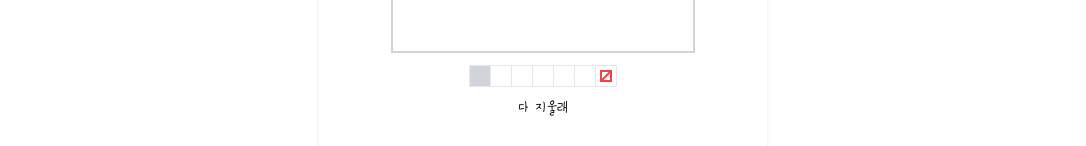
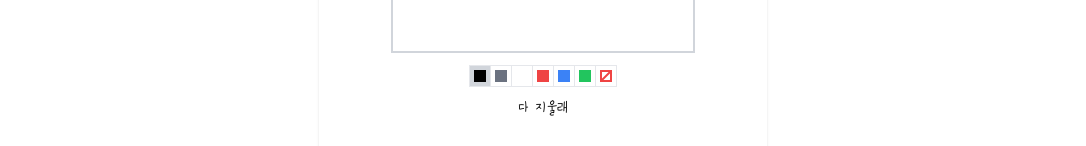
Before and after one commit to LeeSeungjae00/modoo-diary, a Next.js app: page /write in a window 1280 px wide. Both pictures are taken after a click on the label "그림일기 쓰기". Shown: the part 399-545 px from the top of the page, without its empty margins (97-1183 px from the left). Built offline with nearby package versions, Linux system fonts and the light colour scheme; no server answers.

Commit message:
🐛 tailwind 배경화면 동적으로 안되는 것 수정

```diff
--- a/src/components/client/write/Canvas.tsx
+++ b/src/components/client/write/Canvas.tsx
@@ -63,12 +63,12 @@ export default function Canvas({
         isDraw={isDraw}
         setIsDraw={setIsDraw}
         colors={[
-          "#000000",
-          "#6b7280",
-          "#ffffff",
-          "#ef4444",
-          "#3b82f6",
-          "#22c55e",
+          { code: "#000000", tailwind: "bg-black" },
+          { code: "#6b7280", tailwind: "bg-gray-500" },
+          { code: "#ffffff", tailwind: "bg-white" },
+          { code: "#ef4444", tailwind: "bg-red-500" },
+          { code: "#3b82f6", tailwind: "bg-blue-500" },
+          { code: "#22c55e", tailwind: "bg-green-500" },
         ]}
       ></Pallet>
       <FontButton
--- a/src/components/client/write/Pallet.tsx
+++ b/src/components/client/write/Pallet.tsx
@@ -9,7 +9,7 @@ export default function Pallet({
   colorChange: (color: string) => void;
   isDraw: boolean;
   setIsDraw: (isDraw: boolean) => void;
-  colors: string[];
+  colors: { code: string; tailwind: string }[];
 }) {
   const [color, setColor] = useState<string>("#000000");
   const onClickColor = (e: React.MouseEvent<HTMLInputElement>) => {
@@ -26,16 +26,16 @@ export default function Pallet({
     >
       {colors.map((_color) => (
         <li
-          key={_color}
+          key={_color.code}
           className={`border-b border-gray-200 sm:border-b-0 sm:border-r  ${
-            isDraw && color === _color && "bg-gray-300"
+            isDraw && color === _color.code && "bg-gray-300"
           }`}
         >
           <label className="w-full p-1 text-sm flex items-center justify-center">
-            <div className={`w-3 h-3 ${`bg-[${_color}]`}`}></div>
+            <div className={`w-3 h-3 ${_color.tailwind}`}></div>
             <input
               onClick={onClickColor}
-              value={_color}
+              value={_color.code}
               type="radio"
               className="hidden"
             />
```
